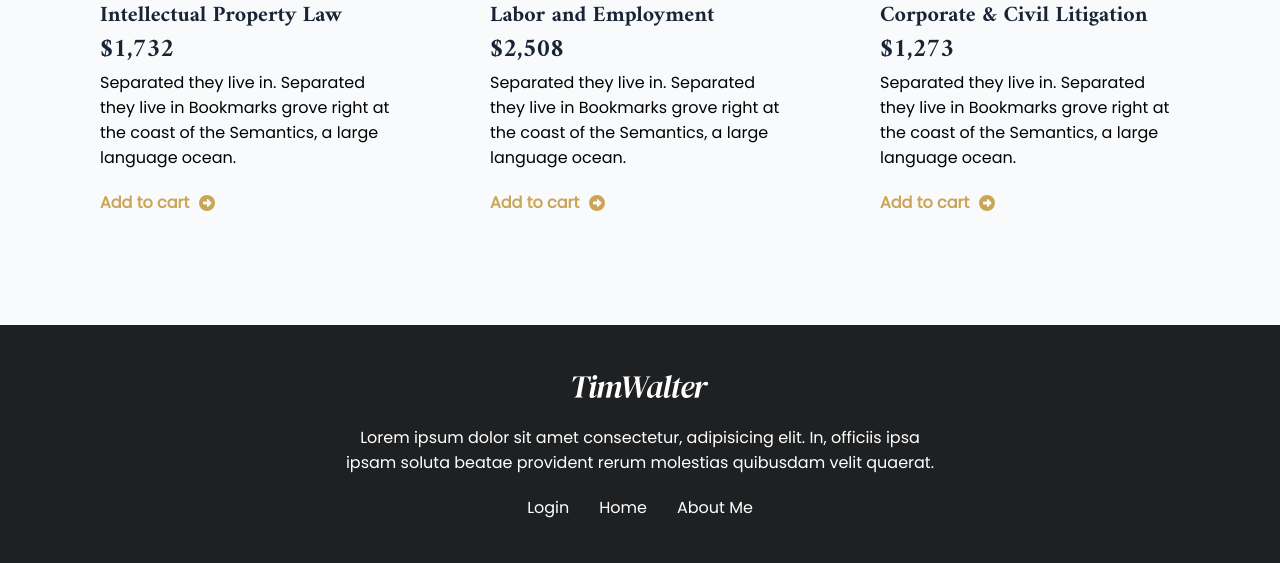
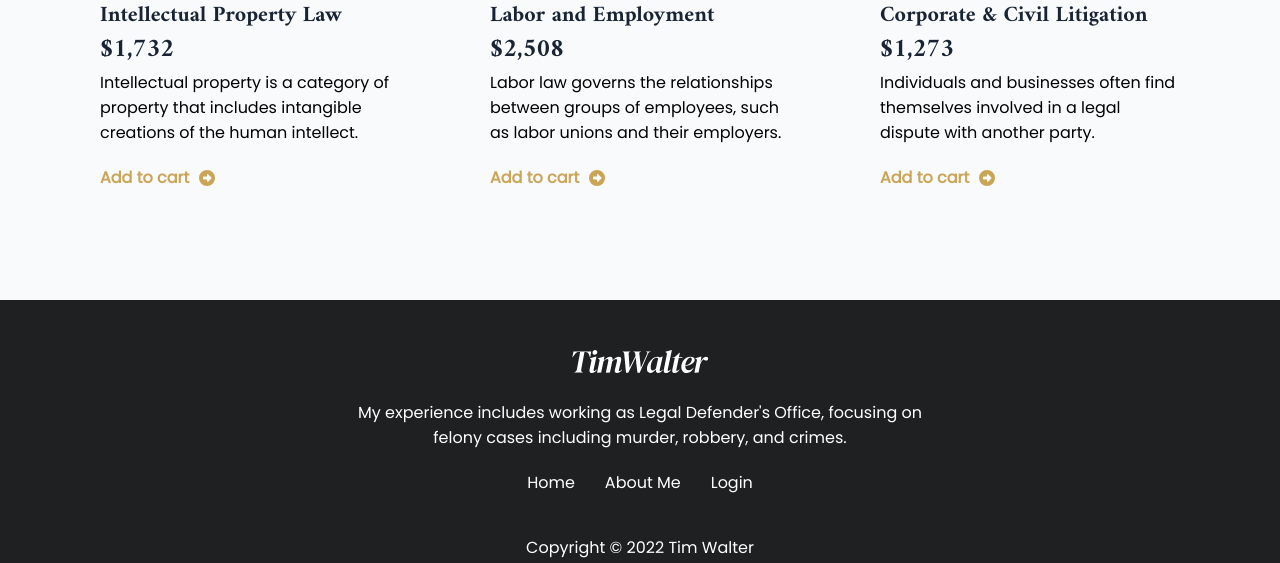
Before and after one commit to sabbirzzaman/tim-walter, a React (Create React App) app: page / in a window 1280 px wide. Shown: the part 1079-1642 px from the top of the page. Built offline with nearby package versions, Linux system fonts and the light colour scheme; no server answers.

Commit message:
my services page added

```diff
--- a/public/data.json
+++ b/public/data.json
@@ -4,20 +4,20 @@
         "image": "https://i.ibb.co/GJSbGTL/service1.png",
         "title": "Intellectual Property Law",
         "price": "$1,732",
-        "details": "Separated they live in. Separated they live in Bookmarks grove right at the coast of the Semantics, a large language ocean."
+        "details": "Intellectual property is a category of property that includes intangible creations of the human intellect."
     },
     {
         "id": 2,
         "image": "https://i.ibb.co/bKTCWH2/service2.png",
         "title": "Labor and Employment",
         "price": "$2,508",
-        "details": "Separated they live in. Separated they live in Bookmarks grove right at the coast of the Semantics, a large language ocean."
+        "details": "Labor law governs the relationships between groups of employees, such as labor unions and their employers."
     },
     {
         "id": 3,
         "image": "https://i.ibb.co/k4Nz9FL/service3.png",
         "title": "Corporate & Civil Litigation",
         "price": "$1,273",
-        "details": "Separated they live in. Separated they live in Bookmarks grove right at the coast of the Semantics, a large language ocean."
+        "details": "Individuals and businesses often find themselves involved in a legal dispute with another party."
     }
 ]
--- a/src/App.js
+++ b/src/App.js
@@ -3,7 +3,7 @@ import About from './pages/About/About/About';
 import Footer from './pages/Common/Footer/Footer';
 import Header from './pages/Common/Header/Header';
 import Home from './pages/Home/Home/Home';
-import Services from './pages/Services/Services/Services';
+import MyServices from './pages/MyServices/MyServices/MyServices';
 import './App.css';
 import Login from './pages/Login/Login/Login';
 import SignUp from './pages/Login/SignUp/SignUp';
@@ -19,7 +19,7 @@ function App() {
                 <Route path="/" element={<Home></Home>}></Route>
                 <Route path="home" element={<Home></Home>}></Route>
                 <Route path="about" element={<About></About>}></Route>
-                <Route path="services" element={<Services></Services>}></Route>
+                <Route path="services" element={<MyServices></MyServices>}></Route>
                 <Route path="login" element={<Login></Login>}></Route>
                 <Route path="signup" element={<SignUp></SignUp>}></Route>
                 <Route
--- a/src/pages/Common/Footer/Footer.js
+++ b/src/pages/Common/Footer/Footer.js
@@ -20,16 +20,16 @@ const Footer = () => {
 
                 <div className="footer-details">
                     <p>
-                        Lorem ipsum dolor sit amet consectetur, adipisicing
-                        elit. In, officiis ipsa ipsam soluta beatae provident
-                        rerum molestias quibusdam velit quaerat.
+                        My experience includes working as Legal Defender's Office,
+                        focusing on felony cases including murder, robbery, and
+                        crimes.
                     </p>
                 </div>
 
                 <div className="footer-link">
-                    {!user ? <Link to="/login">Login</Link> : ''}
                     <Link to="/home">Home</Link>
                     <Link to="/about">About Me</Link>
+                    {!user ? <Link to="/login">Login</Link> : ''}
                 </div>
 
                 <div className="footer-copyright">
--- a/src/pages/Services/Services/Services.js
+++ b/src/pages/MyServices/MyServices/MyServices.js
@@ -1,13 +1,15 @@
 import React from 'react';
 import TitleBanner from '../../Common/TitleBanner/TitleBanner';
-import './Services.css'
+import Services from '../../Home/Services/Services';
+import './MyServices.css'
 
-const Services = () => {
+const ServicesPage = () => {
     return (
         <div>
             <TitleBanner title='My Services'></TitleBanner>
+            <Services></Services>
         </div>
     );
 };
 
-export default Services;
+export default ServicesPage;
```
Also changed, not shown: src/pages/MyServices/MyServices/MyServices.css (added).
